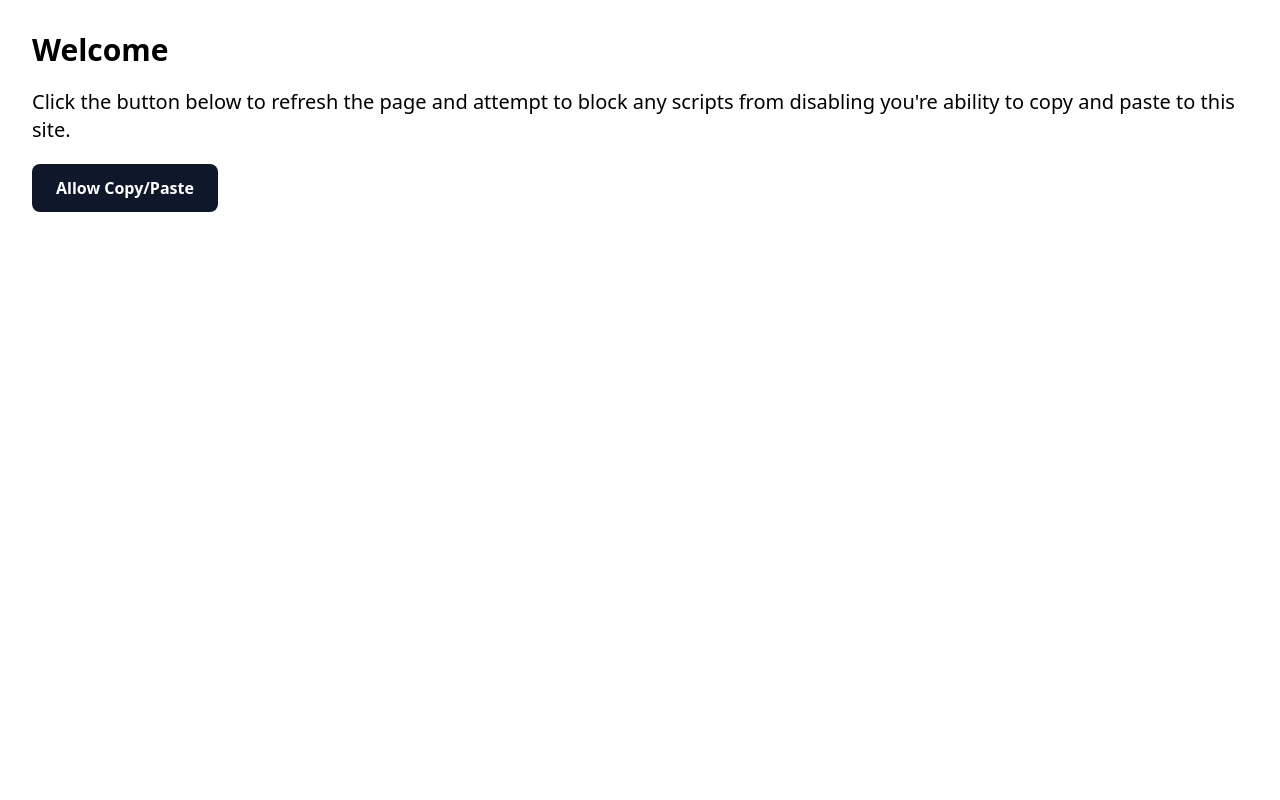
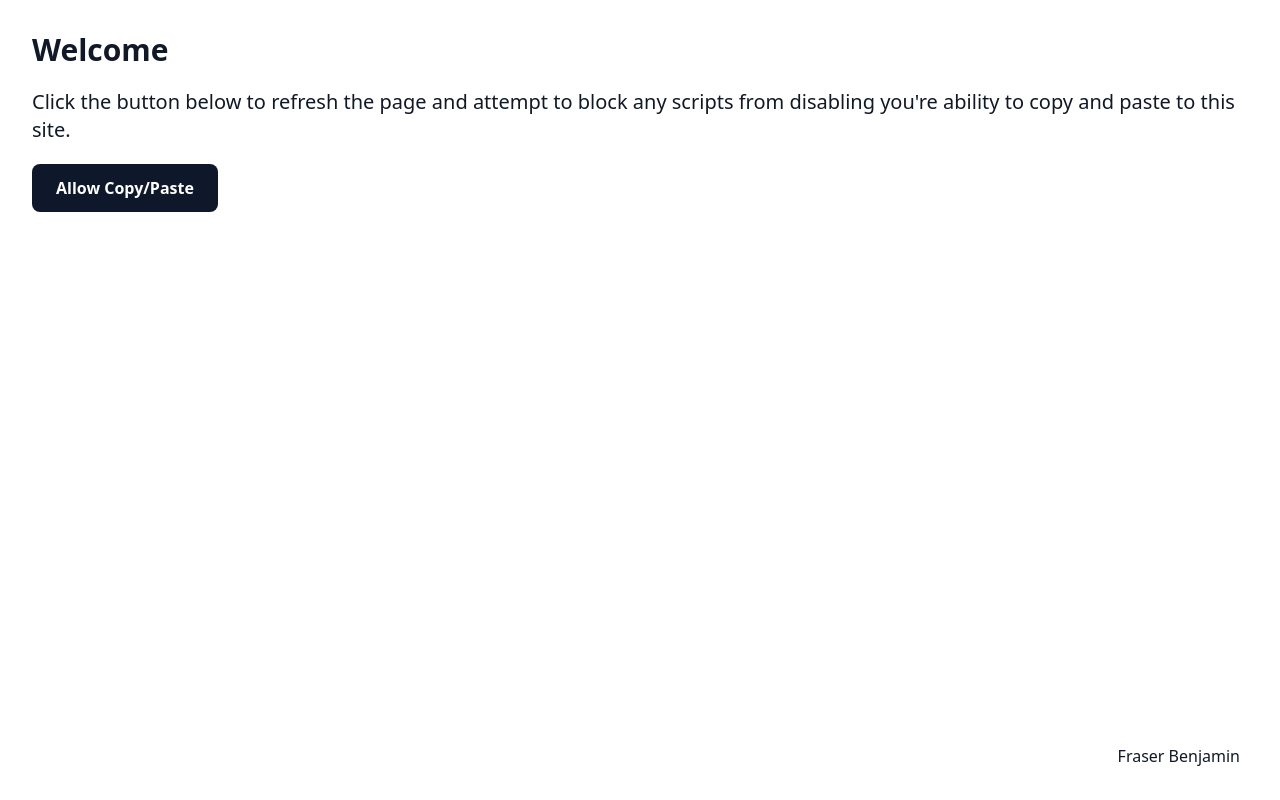
Before and after one commit to fraserbenjamin/chrome-allow-copy-paste, a browser extension: page src/panel.html in a window 1280 px wide. Drawn offline with Linux system fonts and the light colour scheme.

Commit message:
Added scripts

```diff
--- a/src/panel.html
+++ b/src/panel.html
@@ -9,11 +9,11 @@
 
 <body>
   <div class="p-8 space-y-5">
-    <h1 class="text-3xl font-bold">
+    <h1 class="text-3xl font-bold text-gray-900">
       Welcome
     </h1>
 
-    <p class="text-xl">
+    <p class="text-xl text-gray-900">
       Click the button below to refresh the page and attempt to block any scripts from disabling you're ability to copy and paste to this site.
     </p>
 
@@ -24,7 +24,7 @@
     </button>
   </div>
 
-
+  <a href="https://fraserbenjamin.com" class="absolute bottom-8 right-10 font-medium text-gray-900 hover:underline">Fraser Benjamin</a>
 
   <script src="panel.js"></script>
 </body>
```
Also changed, not shown: package.json (+10 -1 lines), src/manifest.json, src/tailwind.css, 1 other file.
